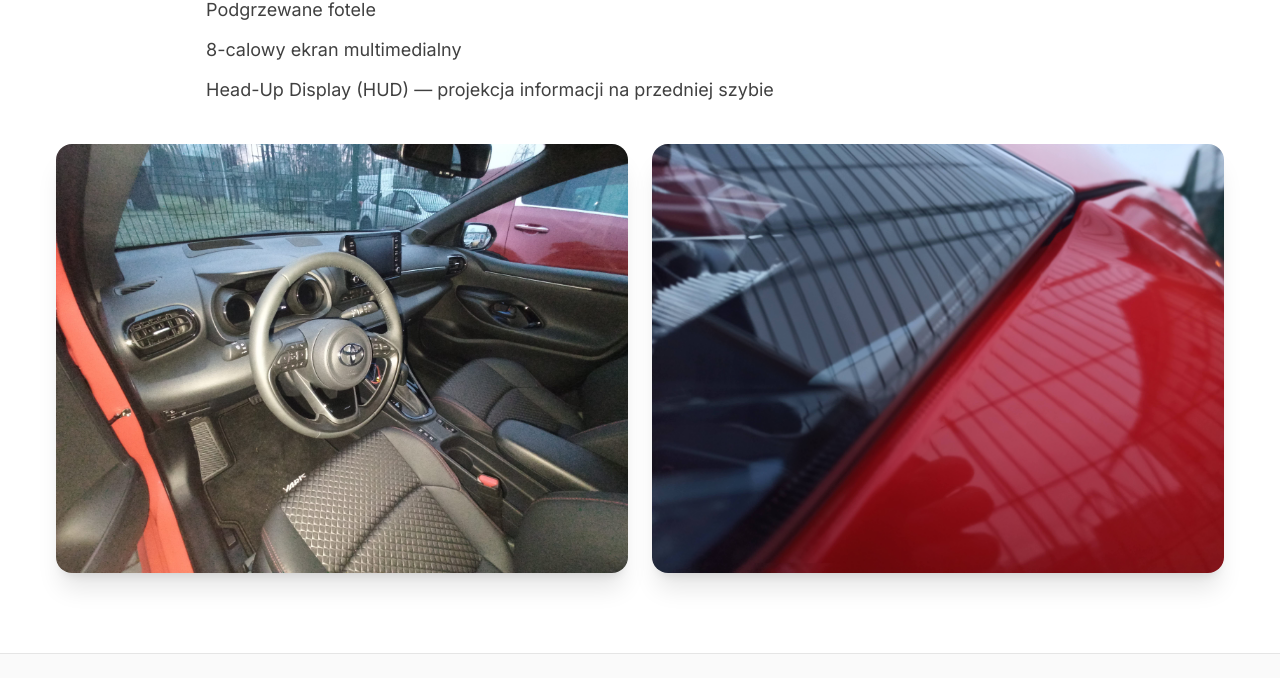
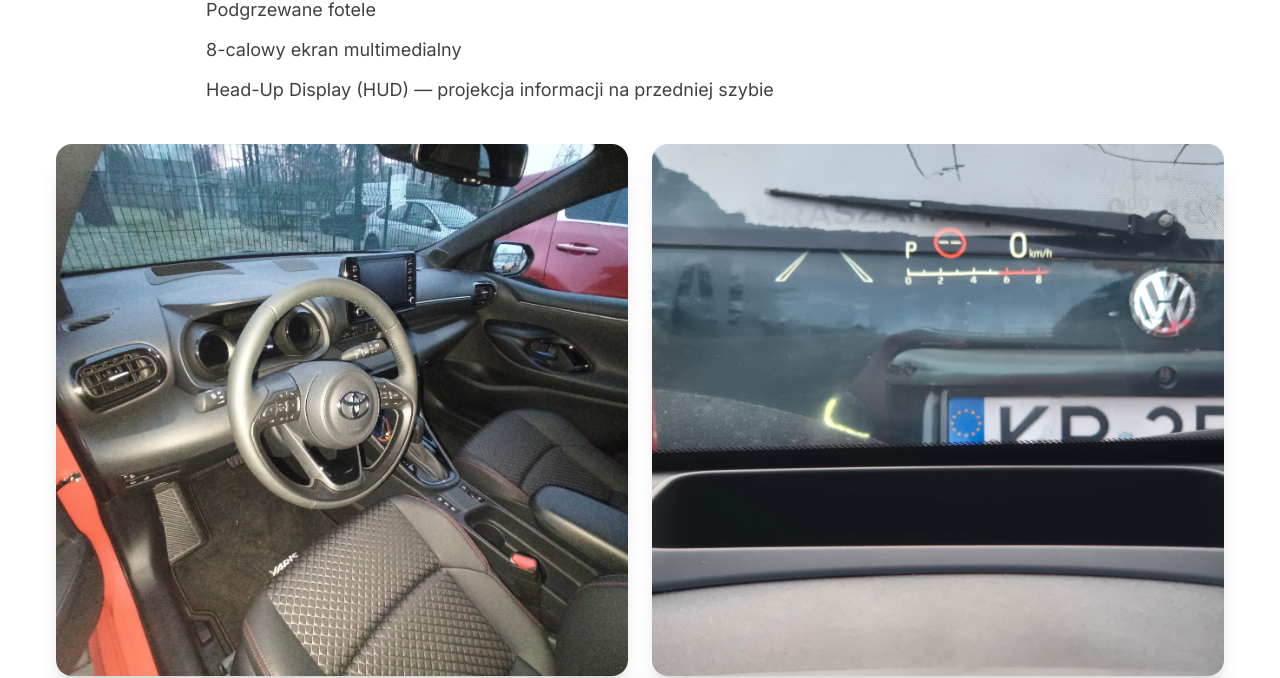
Before and after one commit to futerzak/yaris-2020, a React (Vite) app: page / in a window 1280 px wide. Shown: the part 4169-4847 px from the top of the page. Built offline with nearby package versions, Linux system fonts and the light colour scheme.

Commit message:
feat: replace interior detail photo with HUD display

```diff
--- a/src/data/photos.ts
+++ b/src/data/photos.ts
@@ -46,8 +46,8 @@ export const interiorHero: PhotoRef = {
 };
 
 export const interiorDetail: PhotoRef = {
-  alt: 'Ekran 8" i panel klimatyzacji dwustrefowej',
-  url: "/Yaris/IMG_20201222_072702.jpg",
+  alt: "Head-Up Display (HUD) — projekcja informacji na przedniej szybie",
+  url: "/Yaris/20251030_070108.jpg",
 };
 
 export const serviceSidePhoto: PhotoRef = {
```
